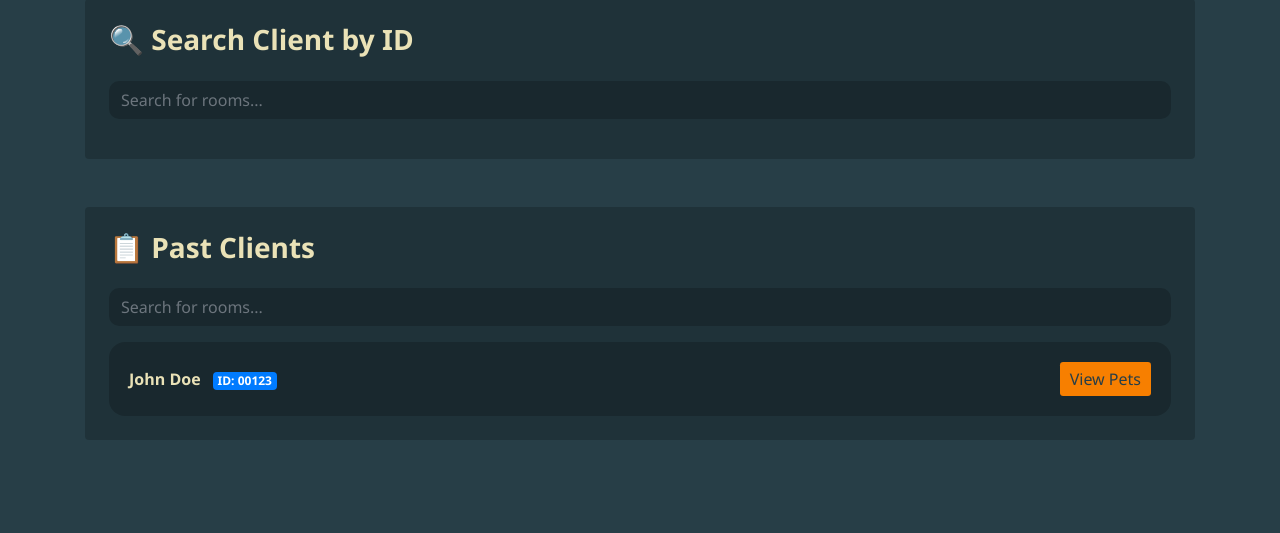
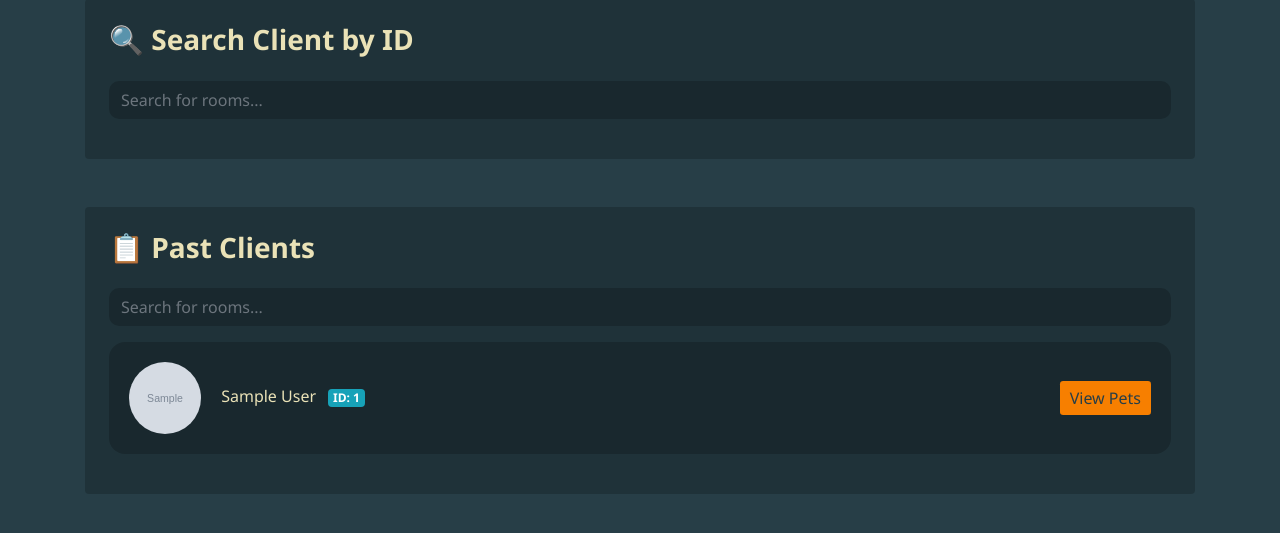
Before and after one commit to DonPanchito2000/PawTraConnect, a Django app: page /core/vet-clinic-dashboard/ in a window 1280 px wide. Shown: the part 115-648 px from the top of the page. Run offline with Django 5.2, Linux system fonts and the light colour scheme; a user stored in the database is signed in; tables that the repository leaves empty hold one stand-in row (values such as "Sample post"); grey boxes marked "Sample" are stand-in pictures; some libraries are stand-ins or nearby versions.

Commit message:
Added add regular clients functionality for vet clinic

```diff
--- a/core/templates/vet/dashboard.html
+++ b/core/templates/vet/dashboard.html
@@ -24,12 +24,15 @@
                                 <img src="{{ pet_owner.user.profile_picture.url }}" alt="avatar" class="rounded-circle me-2" width="72" height="72" style="object-fit: cover;">
                                 {% endif %}
 
-                                <span class="ml-2">{{ pet_owner.first_name }} {{ pet_owner.last_name }}</span>
-                                <span class="badge badge-primary ml-2">{{pet_owner.owner_id}}</span>
+                                <span class="ml-3">{{ pet_owner.first_name }} {{ pet_owner.last_name }}</span>
+                                <span class="badge badge-info ml-2">{{pet_owner.owner_id}}</span>
                                 <div class="ml-auto">
-                                     <a href="" class="btn view-pets btn-sm mt-2 mt-md-0">
-                                     View Pets
-                                      </a>
+                                  <form action="{% url 'add-past-client' pet_owner.id %}" method="POST">
+                                    {% csrf_token %}
+                                    <button type="submit" class="btn view-pets btn-sm mr-2 mt-2 mt-md-0">
+                                        View Pets
+                                    </button>
+                                      </form>
                                </div>
                             </div>
                         </div>
@@ -46,16 +49,24 @@
           <input type="text" name="p" class="form-control" placeholder="Search for rooms..." value="{{ request.GET.p }}">
         </form>
       </div>
-      <div class="card owner-card">
+      {% for regular_client in regular_clients %}
+      <div class="card owner-card mb-3">
         <div class="card-body d-flex justify-content-between align-items-center flex-wrap">
+
           <div>
-            <strong>John Doe</strong> <span class="badge badge-primary ml-2">ID: 00123</span>
+              {% if regular_client.user.profile_picture %}
+                <img src="{{ regular_client.user.profile_picture.url }}" alt="avatar" class="rounded-circle me-2" width="72" height="72" style="object-fit: cover;">
+              {% endif %}
+            <span class="ml-3">{{regular_client.first_name}} {{regular_client.last_name}}</span> <span class="badge badge-info ml-2">ID: {{regular_client.owner_id}}</span>
           </div>
-          <a href="" class="btn view-pets btn-sm mt-2 mt-md-0">
+          <a href="{% url 'view-pets-page' regular_client.id %}" class="btn view-pets btn-sm mt-2 mt-md-0">
           View Pets
           </a>
         </div>
       </div>
+      {% empty %}
+      <p>No Clients</p>
+      {% endfor %}
     </div>
   </div>
 
--- /dev/null
+++ b/core/templates/vet/view_pets_page.html
@@ -0,0 +1,2 @@
+<h1>pets</h1>
+{{pet_owner.first_name}} {{pet_owner.last_name}}
--- a/core/urls.py
+++ b/core/urls.py
@@ -38,6 +38,8 @@ urlpatterns = [
     # -----------------------
     path('vet-clinic-dashboard/', views.vet_clinic_dashboard,name='vet-clinic-dashboard'),
     path('pending-approval-page/', views.pending_approval_page, name="pending-approval-page"),
+    path('add-past-client/<str:owner_id>', views.add_past_client, name='add-past-client'),
+    path('view-pets-page/<str:owner_id>', views.view_pets_page, name='view-pets-page'),
     # -----------------------
     # END VET URLS
     # -----------------------
--- a/core/views.py
+++ b/core/views.py
@@ -279,18 +279,30 @@ def club_room(request, pk):
 # -----------------------
 @login_required(login_url='login')
 def vet_clinic_dashboard(request):
+    vet_clinic = VetClinicProfile.objects.get(user = request.user)
+    regular_clients = vet_clinic.regular_clients.all()
 
     query = request.GET.get('q')
     pet_owners = PetOwnerProfile.objects.filter(owner_id=query)
-    context = {'pet_owners':pet_owners}
+    context = {'pet_owners':pet_owners,'regular_clients':regular_clients}
     return render(request,'vet/dashboard.html', context)
 
 @login_required(login_url='login')
 def pending_approval_page(request):
     return render(request, 'vet/pending_approval.html')
 
+def add_past_client(request, owner_id):
+    if request.method == 'POST':
+        owner = PetOwnerProfile.objects.get(id =owner_id)
+        vet_clinic = VetClinicProfile.objects.get(user = request.user)
+        vet_clinic.regular_clients.add(owner)
+        return redirect('view-pets-page', owner_id)
+    return redirect('vet-clinic-dashboard')
 
-
+def view_pets_page(request, owner_id):
+    pet_owner = PetOwnerProfile.objects.get(id = owner_id)
+    context = {'pet_owner':pet_owner}
+    return render(request, 'vet/view_pets_page.html', context)
 # -----------------------
 # END VET_CLINIC VIEWS
 # -----------------------
```
